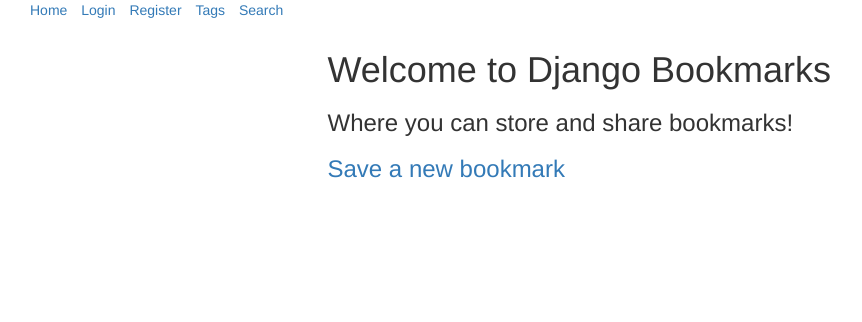
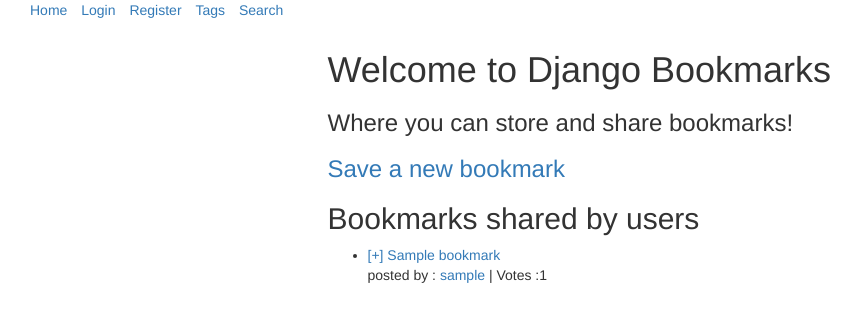
Before and after one commit to AmrBadr886/Bookmarks-application, a Django app: page / in a window 1280 px wide. Shown: the top 322 px of the page, without its empty margins (0-862 px from the left). Run offline with Django 3.2, Linux system fonts and the light colour scheme; tables that the repository leaves empty hold one stand-in row (values such as "Sample post"); some libraries are stand-ins or nearby versions.

Commit message:
sharing and voting

```diff
--- a/bookmarks/forms.py
+++ b/bookmarks/forms.py
@@ -50,6 +50,7 @@
     title = forms.CharField(max_length=200)
     url = forms.URLField(widget=forms.TextInput)
     tags = forms.CharField(required=False, widget=forms.TextInput)
+    share = forms.BooleanField(label='share on the main page', required=False)
 
 
 class SearchForm(forms.Form):
--- a/bookmarks/models.py
+++ b/bookmarks/models.py
@@ -26,3 +26,13 @@
 
     def __str__(self):
         return self.title
+
+
+class SharedBookmark(models.Model):
+    bookmark = models.OneToOneField(Bookmark)
+    date = models.DateTimeField(auto_now_add=True, auto_now=False)
+    votes = models.IntegerField(default=1)
+    user_voted = models.ManyToManyField(User, related_name='shared_bookmarks')
+
+    def __str__(self):
+        return "<%s -%s>" % (self.bookmark, self.votes)
--- a/bookmarks/urls.py
+++ b/bookmarks/urls.py
@@ -16,6 +16,7 @@
 
     # Account management
     url(r'^save/$', bookmark_save, name='bookmark_save'),
+    url(r'^vote/$', bookmark_vote, name='bookmark_vote'),
 
     # Ajax
     url(r'^ajax/tag/autocomplete/$', ajax_tag_autocomplete, name='ajax_tag_autocomplete'),
--- a/bookmarks/views.py
+++ b/bookmarks/views.py
@@ -5,12 +5,16 @@
 from django.http import HttpResponse, Http404, HttpResponseRedirect
 from django.contrib.auth.models import User
 from django.contrib.auth import authenticate, login, logout
-from .models import Link, Tag, Bookmark
+from .models import *
 from .forms import LoginForm, RegistrationForm, BookmarkForm, SearchForm
+from django.contrib import messages
 
 
+# Browsing
 def main_page(request):
-    return render(request, 'bookmarks/main_page.html')
+    shared_bookmarks = SharedBookmark.objects.order_by('-date')[:10]
+    context = {'shared_bookmarks': shared_bookmarks}
+    return render(request, 'bookmarks/main_page.html', context)
 
 
 def user_page(request, username):
@@ -22,106 +26,6 @@
         'show_edit': username == request.user.username
     }
     return render(request, 'bookmarks/user_page.html', context=context)
-
-
-def user_login(request):
-    if request.method == 'POST':
-        form = LoginForm(request.POST)
-        if form.is_valid():
-            user = authenticate(
-                username=form.cleaned_data['username'],
-                password=form.cleaned_data['password']
-            )
-            if user:
-                login(request, user)
-                if request.session['next']:
-                    next = request.session['next']
-                    del request.session['next']
-                    return HttpResponseRedirect(next)
-                return HttpResponseRedirect(reverse('main_page'))
-            else:
-                error = 'invalid username or password'
-        else:
-            error = None
-    else:
-        form = LoginForm()
-        error = None
-        request.session['next'] = request.GET.get('next')
-    return render(request, 'bookmarks/user_login.html', {'form': form, 'error': error})
-
-
-def user_logout(request):
-    user = request.user
-    logout(request)
-    return HttpResponseRedirect(reverse('main_page'))
-
-
-def user_register(request):
-    if request.method == 'POST':
-        form = RegistrationForm(request.POST)
-        if form.is_valid():
-            User.objects.create_user(
-                username=form.cleaned_data['username'],
-                email=form.cleaned_data['email'],
-                password=form.cleaned_data['password'],
-            )
-            user = authenticate(
-                username=form.cleaned_data['username'],
-                password=form.cleaned_data['password']
-            )
-            login(request, user)
-            return HttpResponseRedirect(reverse('main_page'))
-    else:
-        form = RegistrationForm()
-
-    return render(request, 'bookmarks/user_register.html', {'form': form})
-
-
-@login_required
-def bookmark_save(request):
-    print(request.GET)
-    if request.method == 'POST':
-        form = BookmarkForm(request.POST)
-        if form.is_valid():
-            print('form is valid')
-            bookmark = _bookmark_save(request, form)
-            if 'ajax' in request.GET:
-                print('works')
-                context = {
-                    'show_tags': True,
-                    'show_edit': True,
-                    'bookmarks': [bookmark]
-                }
-                return render(request, 'bookmark_list.html', context=context)
-            else:
-                return HttpResponseRedirect(reverse('user_page', kwargs={'username': request.user.username}))
-        else:
-            if request.GET.get('ajax'):
-                return HttpResponse('failure')
-    elif 'url' in request.GET:
-        url = request.GET.get('url')
-        title = ''
-        tags = ''
-        try:
-            link = Link.objects.get(url=url)
-            bookmark = Bookmark.objects.get(link=link,
-                                            user=request.user)
-            title = bookmark.title
-            tags = ' '.join(tag.title for tag in bookmark.tags.all())
-        except ObjectDoesNotExist:
-            pass
-        form = BookmarkForm({
-            'title': title,
-            'url': url,
-            'tags': tags,
-        })
-        if 'ajax' in request.GET:
-            return render(request, 'bookmark_save_form.html', {'form': form})
-        else:
-            return render(request, 'bookmarks/bookmark_save_page.html', {'form': form})
-    else:
-        form = BookmarkForm()
-    return render(request, 'bookmarks/bookmark_save_page.html', {'form': form})
 
 
 def tag_page(request, tag_name):
@@ -186,6 +90,68 @@
         return render(request, 'bookmarks/search.html', context=context)
 
 
+# Session management
+def user_login(request):
+    if request.method == 'POST':
+        form = LoginForm(request.POST)
+        if form.is_valid():
+            user = authenticate(
+                username=form.cleaned_data['username'],
+                password=form.cleaned_data['password']
+            )
+            if user:
+                login(request, user)
+                if request.session['next']:
+                    next = request.session['next']
+                    del request.session['next']
+                    return HttpResponseRedirect(next)
+                return HttpResponseRedirect(reverse('main_page'))
+            else:
+                error = 'invalid username or password'
+        else:
+            error = None
+    else:
+        form = LoginForm()
+        error = None
+        request.session['next'] = request.GET.get('next')
+    return render(request, 'bookmarks/user_login.html', {'form': form, 'error': error})
+
+
+def user_logout(request):
+    user = request.user
+    logout(request)
+    return HttpResponseRedirect(reverse('main_page'))
+
+
+def user_register(request):
+    if request.method == 'POST':
+        form = RegistrationForm(request.POST)
+        if form.is_valid():
+            User.objects.create_user(
+                username=form.cleaned_data['username'],
+                email=form.cleaned_data['email'],
+                password=form.cleaned_data['password'],
+            )
+            user = authenticate(
+                username=form.cleaned_data['username'],
+                password=form.cleaned_data['password']
+            )
+            login(request, user)
+            return HttpResponseRedirect(reverse('main_page'))
+    else:
+        form = RegistrationForm()
+
+    return render(request, 'bookmarks/user_register.html', {'form': form})
+
+
+# Ajax
+def ajax_tag_autocomplete(request):
+    if 'q' in request.GET:
+        tags = Tag.objects.filter(title__istartswith=request.GET['q'])[:10]
+        return HttpResponse('\n'.join(tag.title for tag in tags))
+    return HttpResponse()
+
+
 # Helper functions
 def _bookmark_save(request, form):
     # Create or get link.
@@ -205,13 +171,72 @@
     for tag_name in tag_names:
         tag, dummy = Tag.objects.get_or_create(title=tag_name)
         bookmark.tags.add(tag)
-        # Save bookmark to database and return it. bookmark.save()
-        bookmark.save()
+    # Share on the main page if requested
+    if 'share' in request.POST:
+        shared_bookmark, created = SharedBookmark.objects.get_or_create(
+            bookmark=bookmark
+        )
+        if created:
+            shared_bookmark.user_voted.add(request.user)
+            shared_bookmark.save()
+    # Save bookmark to database and return it. bookmark.save()
+    bookmark.save()
     return bookmark
 
 
-def ajax_tag_autocomplete(request):
-    if 'q' in request.GET:
-        tags = Tag.objects.filter(title__istartswith=request.GET['q'])[:10]
-        return HttpResponse('\n'.join(tag.title for tag in tags))
-    return HttpResponse()
+# Account management
+@login_required
+def bookmark_save(request):
+    print(request.GET)
+    if request.method == 'POST':
+        form = BookmarkForm(request.POST)
+        if form.is_valid():
+            bookmark = _bookmark_save(request, form)
+            if 'ajax' in request.GET:
+                context = {
+                    'show_tags': True,
+                    'show_edit': True,
+                    'bookmarks': [bookmark]
+                }
+                return render(request, 'bookmark_list.html', context=context)
+            else:
+                return HttpResponseRedirect(reverse('user_page', kwargs={'username': request.user.username}))
+        else:
+            if request.GET.get('ajax'):
+                return HttpResponse('failure')
+    elif 'url' in request.GET:
+        url = request.GET.get('url')
+        title = ''
+        tags = ''
+        try:
+            link = Link.objects.get(url=url)
+            bookmark = Bookmark.objects.get(link=link,
+                                            user=request.user)
+            title = bookmark.title
+            tags = ' '.join(tag.title for tag in bookmark.tags.all())
+        except ObjectDoesNotExist:
+            pass
+        form = BookmarkForm({
+            'title': title,
+            'url': url,
+            'tags': tags,
+        })
+        if 'ajax' in request.GET:
+            return render(request, 'bookmark_save_form.html', {'form': form})
+        else:
+            return render(request, 'bookmarks/bookmark_save_page.html', {'form': form})
+    else:
+        form = BookmarkForm()
+    return render(request, 'bookmarks/bookmark_save_page.html', {'form': form})
+
+
+@login_required
+def bookmark_vote(request):
+    if 'id' in request.GET:
+        shared_bookmark = get_object_or_404(SharedBookmark, id=request.GET.get('id'))
+        user_voted = shared_bookmark.user_voted.filter(username=request.user.username)
+        if not user_voted:
+            shared_bookmark.votes += 1
+            shared_bookmark.user_voted.add(request.user)
+            shared_bookmark.save()
+    return HttpResponseRedirect(reverse('main_page'))
--- a/templates/bookmarks/main_page.html
+++ b/templates/bookmarks/main_page.html
@@ -3,7 +3,11 @@
 {% block title %}MainPage{% endblock %}
 {% block content %}
 <div class="col-md-6 col-md-offset-3">
-    <h1>Welcome to Django Bookmarks</h1> <h3>Where you can store and share bookmarks!</h3>
+    <h1>Welcome to Django Bookmarks</h1>
+    <h3>Where you can store and share bookmarks!</h3>
     <h3><a href="{% url 'bookmark_save' %}">Save a new bookmark</a></h3>
+    <h2> Bookmarks shared by users </h2>
+
+    {% include 'shared_bookmarks_list.html'%}
 </div>
 {% endblock %}
--- /dev/null
+++ b/templates/shared_bookmarks_list.html
@@ -0,0 +1,19 @@
+{% if shared_bookmarks %}
+<ul>
+    {% for shared_bookmark in shared_bookmarks %}
+    <li>
+        {% if  request.user not in shared_bookmark.user_voted.all %}
+        <a href="{% url 'bookmark_vote' %}?id={{shared_bookmark.id}}">[+]</a>
+        {% endif %}
+        <a href="{{ shared_bookmark.bookmark.link.url}}" class="title">{{shared_bookmark.bookmark.title}}</a>
+        </br>
+        posted by :
+        <a href="{% url 'user_page' shared_bookmark.bookmark.user.username %}"
+       class="username">{{shared_bookmark.bookmark.user.username}}</a>
+        <span class="vote_count"> | Votes :{{shared_bookmark.votes}}</span>
+    </li>
+    {% endfor %}
+</ul>
+{% else %}
+<p> No bookmarks found.</p>
+{% endif %}
```
Also changed, not shown: bookmarks/migrations/0007_sharedbookmark.py (added).
